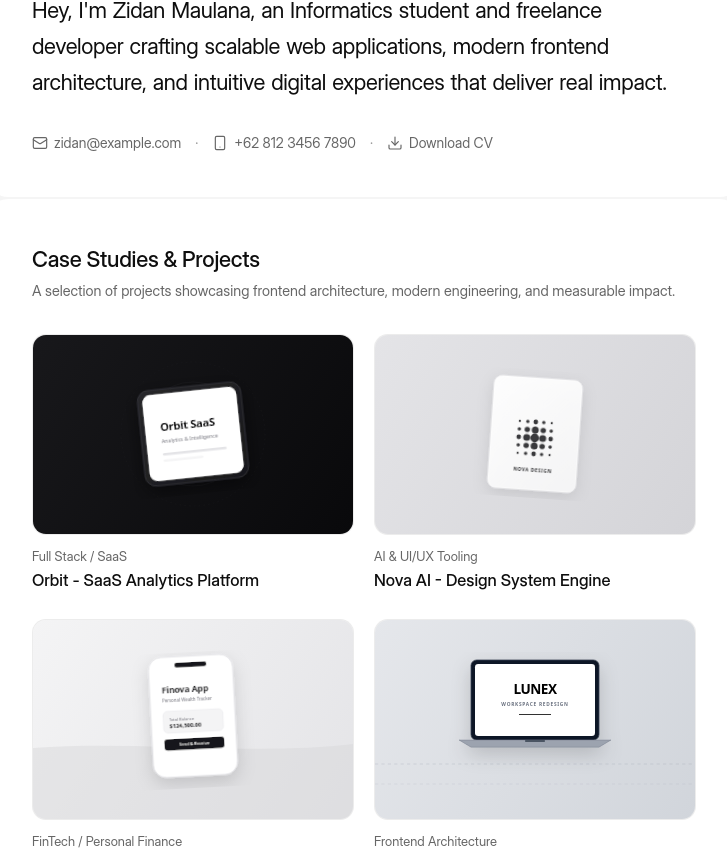
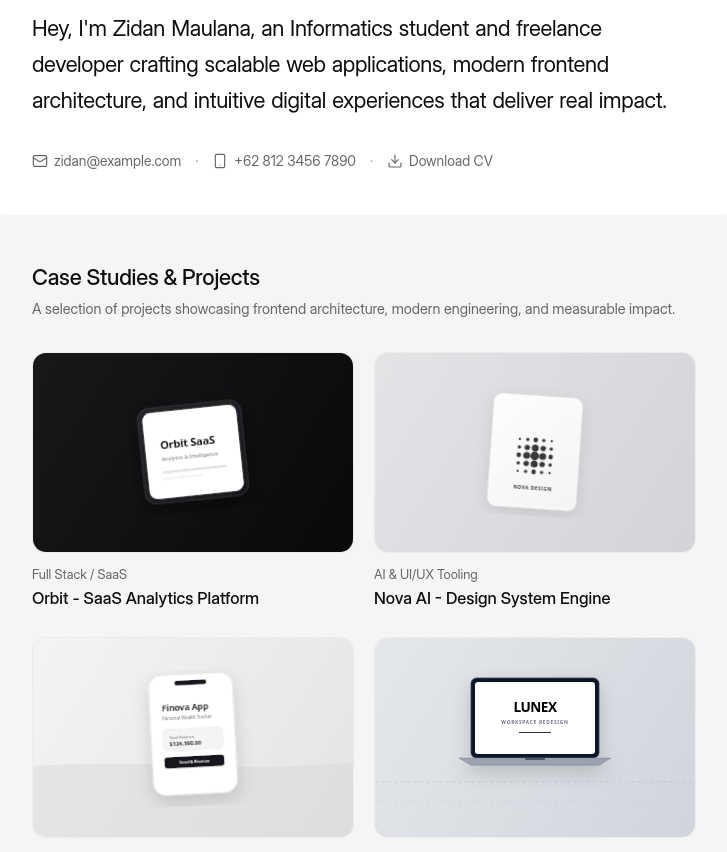
Before and after one commit to zidan-maulana/zidan-portfolio, a Next.js app: page / in a window 1280 px wide. Shown: the part 595-1447 px from the top of the page, without its empty margins (276-1003 px from the left). Built offline with nearby package versions, Linux system fonts and the light colour scheme.

Commit message:
feat: separate About from Home card and render Projects directly on grey chassis

```diff
--- a/src/app/page.tsx
+++ b/src/app/page.tsx
@@ -7,16 +7,24 @@ import { dummyProfile, dummyProjects } from "@/lib/dummy-data";
 export default function HomePage() {
   return (
     <div className="min-h-screen bg-page text-text flex flex-col items-center justify-start px-3 sm:px-6 pt-4 pb-12 sm:pt-5">
-      {/* Modul Luar: Lebar tepat 756px dengan sasis abu-abu padding 2px persis inspeksi referensi */}
-      <div className="w-full max-w-[756px] rounded-[22px] bg-nav-bg p-[2px] flex flex-col gap-[2px]">
-        <Header
-          timezone={dummyProfile.timezone}
-          location={dummyProfile.location}
-          socials={dummyProfile.socials}
-        />
-        <main className="w-full flex flex-col gap-[2px]">
+      {/* Kontainer Kolom Utama dengan Pemisahan Antarmodul */}
+      <div className="w-full max-w-[756px] flex flex-col gap-4">
+        {/* Modul 1: Card Home (Header + Hero) di dalam sasis abu-abu padding 2px */}
+        <div className="w-full rounded-[22px] bg-nav-bg p-[2px] flex flex-col gap-[2px]">
+          <Header
+            timezone={dummyProfile.timezone}
+            location={dummyProfile.location}
+            socials={dummyProfile.socials}
+          />
           <Hero profile={dummyProfile} />
+        </div>
+
+        {/* Modul 2: Sasis Abu-abu Menampung Card About dan Section Projects */}
+        <main className="w-full rounded-[22px] bg-nav-bg p-[2px] flex flex-col gap-[2px]">
+          {/* Section About: Berupa Kartu Putih Terpisah */}
           <Overview profile={dummyProfile} />
+
+          {/* Section Projects: Langsung Menempel pada Sasis Abu-abu Tanpa Kartu Putih */}
           <Projects projects={dummyProjects} />
         </main>
       </div>
--- a/src/components/projects.tsx
+++ b/src/components/projects.tsx
@@ -11,7 +11,7 @@ export function Projects({ projects }: ProjectsProps) {
     <section
       id="projects"
       aria-label="Studi Kasus dan Proyek"
-      className="relative rounded-[20px] bg-surface p-6 sm:p-8 md:p-[44px]"
+      className="relative p-6 sm:p-8 md:p-[44px]"
     >
       {/* Judul dan Subtitle Section Proyek */}
       <div className="flex flex-col">
```
